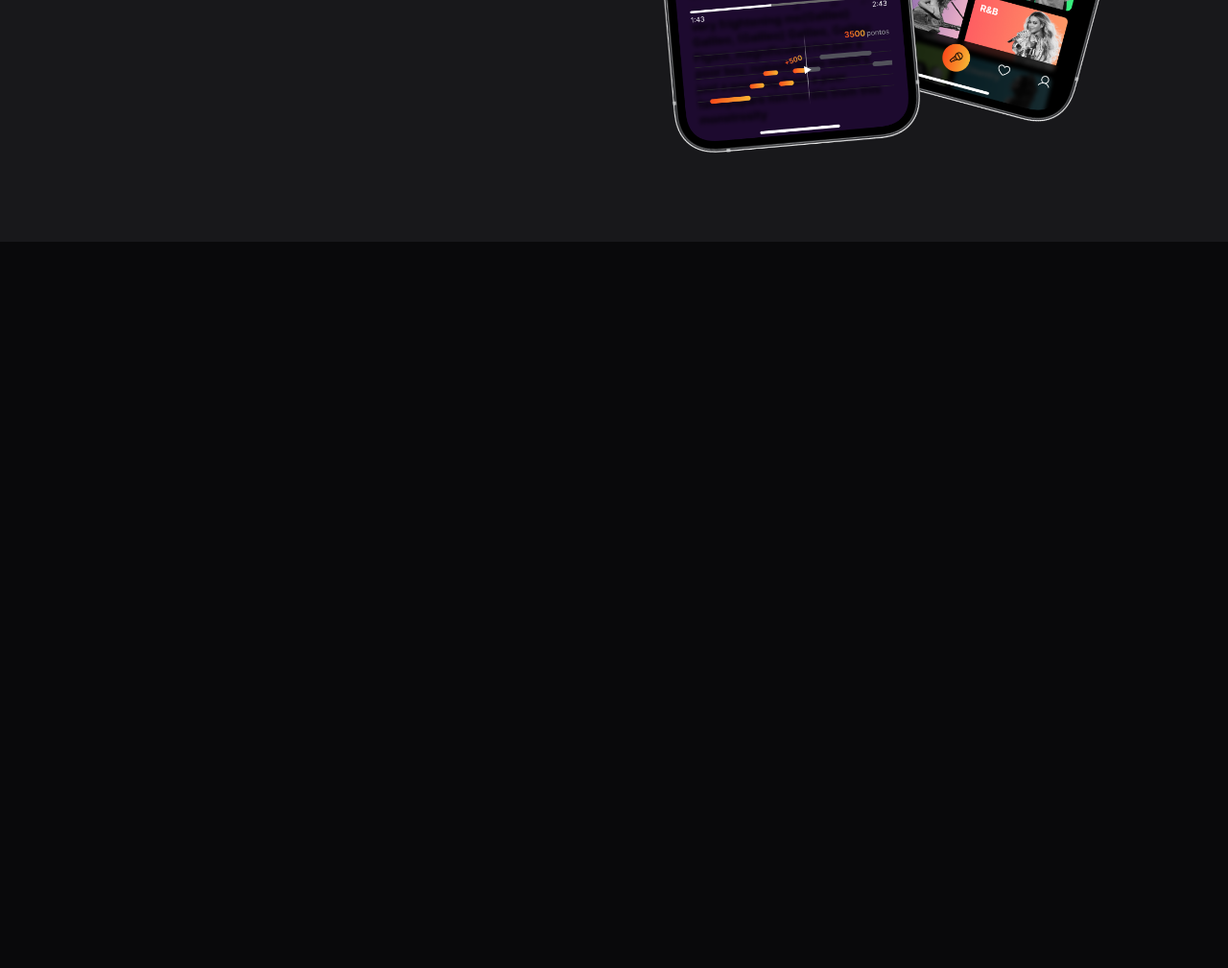
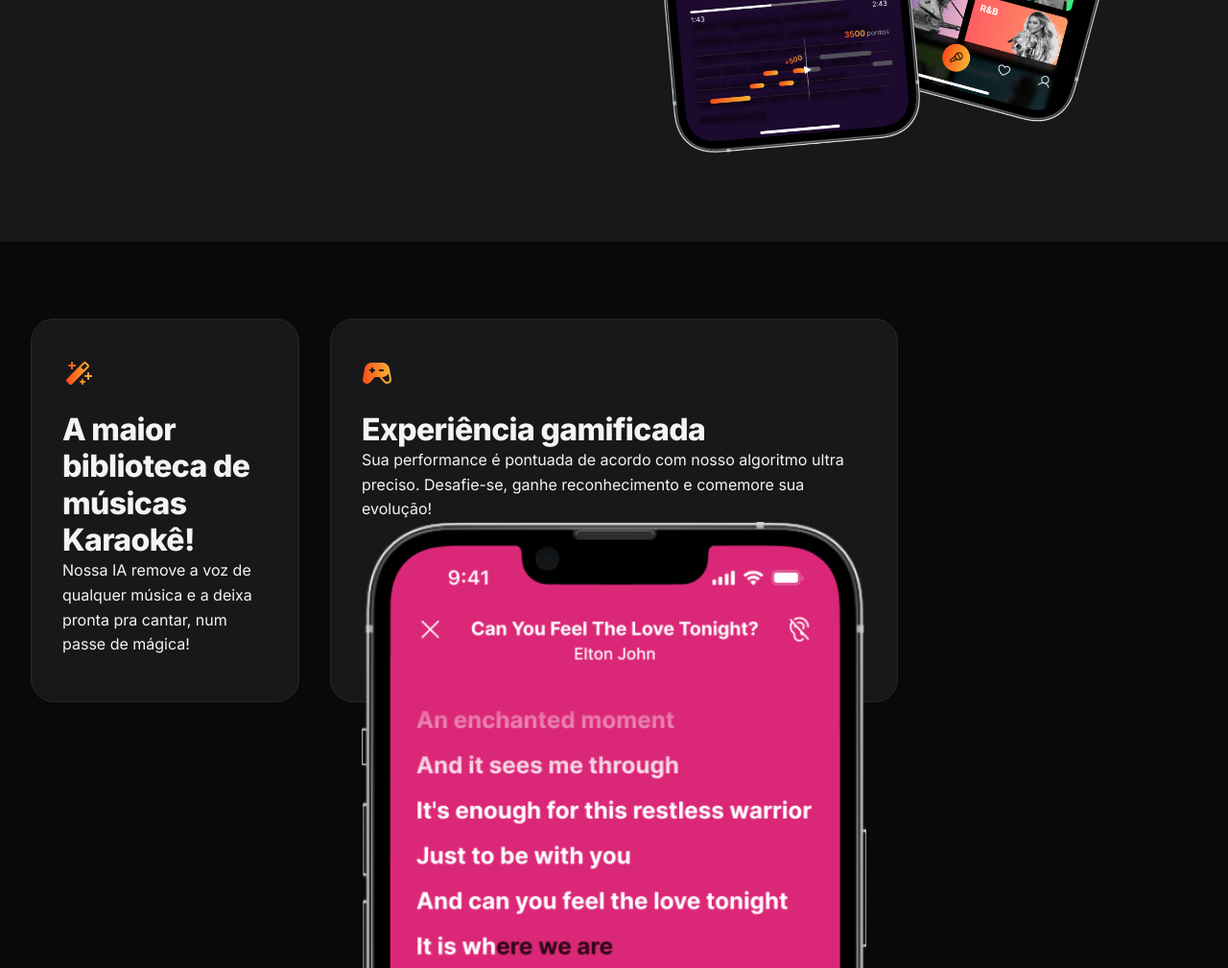
Before and after one commit to GuilhermeGuimaraes1/landing-page-zingen, a plain HTML site: page index.html in a window 1280 px wide. Shown: the part 1411-2420 px from the top of the page at 96% size. Before the commit the page ends 1663 px from the top, so only its background shows below. Drawn offline with Linux system fonts and the light colour scheme.

Commit message:
Starting the creation of the features section.

```diff
--- a/index.html
+++ b/index.html
@@ -69,5 +69,30 @@
       </div>
     </div>
   </section>
+
+  <section id="features">
+    <div class="cards container py-xl grid gap-1.5">
+
+      <div class="card py-lg px-lg">
+        <img src="assets/icons/MagicWand.svg" alt="">
+        <h3>A maior biblioteca de músicas Karaokê!</h3>
+        <p>
+          Nossa IA remove a voz de qualquer música e a deixa pronta pra cantar, num passe de mágica!
+        </p>
+      </div>
+
+      <div class="card py-lg px-lg">
+        <div>
+          <img src="assets/icons/GameController.svg" alt="">
+          <h3>Experiência gamificada</h3>
+          <p>
+            Sua performance é pontuada de acordo com nosso algoritmo ultra preciso. Desafie-se, ganhe reconhecimento e comemore sua evolução!
+          </p>
+        </div>
+        <img class="desktop-only" src="assets/Tela 2.png" alt="">
+      </div>
+
+    </div>
+  </section>
 </body>
 </html>
--- /dev/null
+++ b/styles/cards.css
@@ -0,0 +1,13 @@
+.card {
+  background-color: var(--surface-color);
+  border: 1px solid var(--stroke-color);
+  border-radius: 1.5rem;
+
+  & h3 {
+    margin-top: 1rem;
+  }
+
+  & img[src*="svg"] {
+    width: 2rem;
+  }
+}
--- /dev/null
+++ b/styles/features.css
@@ -0,0 +1,16 @@
+#features {
+  & .cards {
+    grid-template-columns: 17.5rem 1fr 1fr 17.5rem;
+    grid-template-rows: 25rem 25rem;
+    gap: 2rem;
+
+  }
+
+  & .card:nth-child(1) {
+    grid-column: 1/2;
+  }
+
+  & .card:nth-child(2) {
+    grid-column: 2/4;
+  }
+}
--- a/styles/index.css
+++ b/styles/index.css
@@ -1,5 +1,7 @@
 @import url(about.css);
 @import url(buttons.css);
+@import url(cards.css);
+@import url(features.css) (width >= 80rem);
 @import url(global.css);
 @import url(header.css);
 @import url(hero.css);
```
